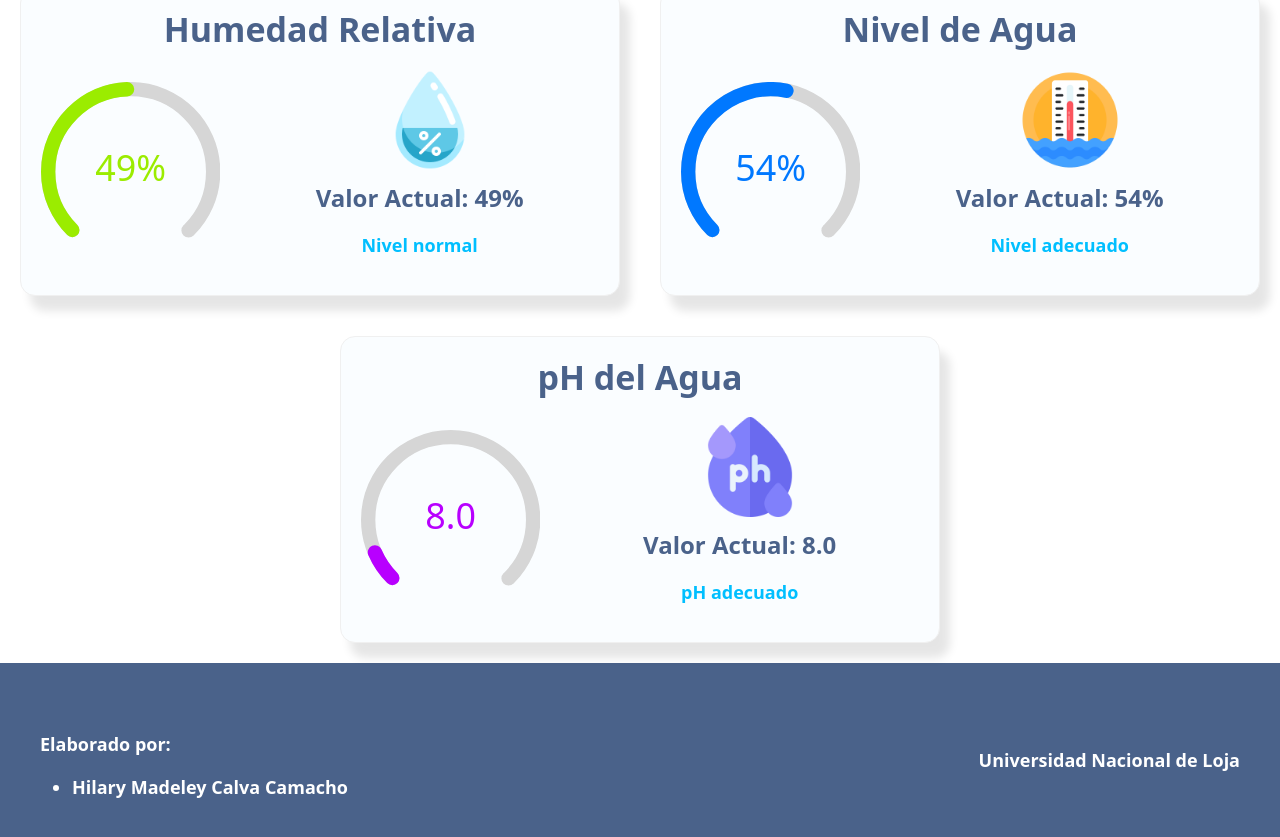
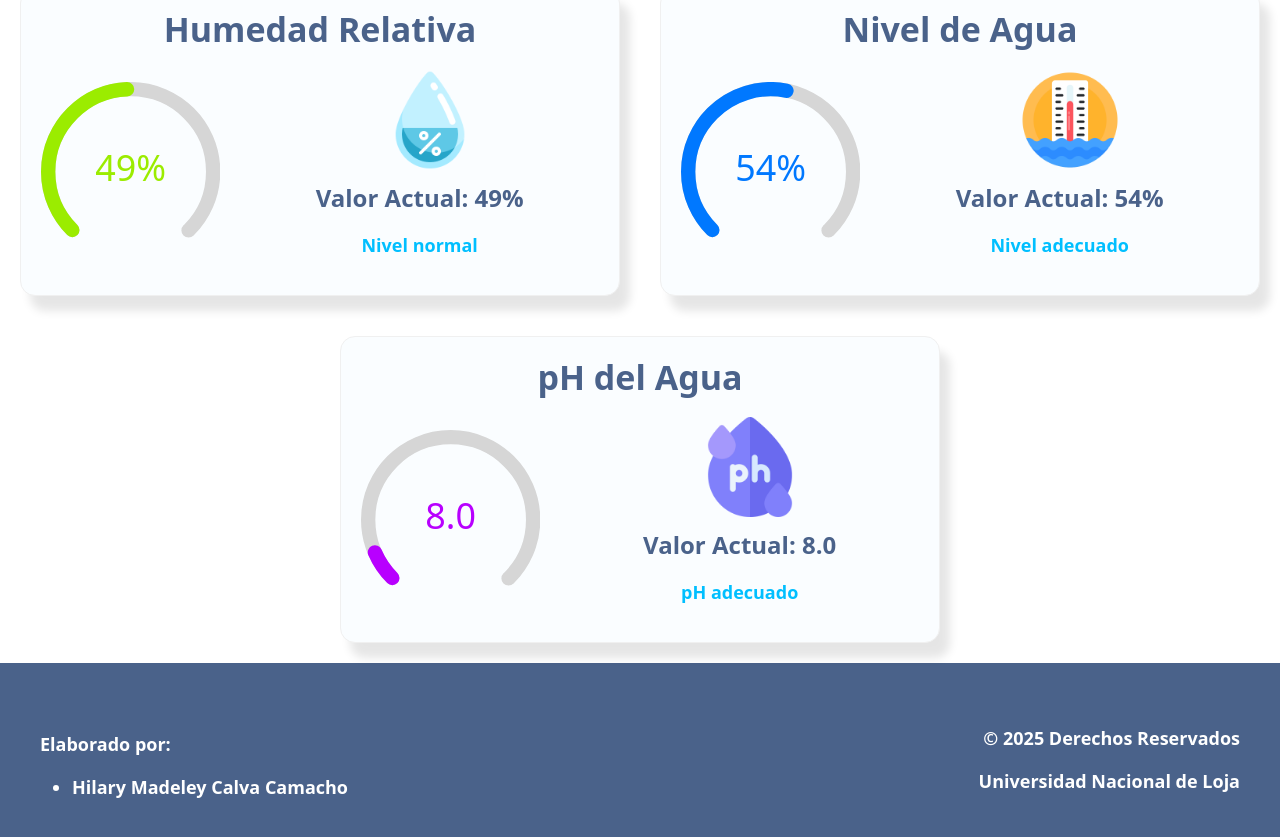
Before and after one commit to Hilary-Madelein/Sistema-de-riego-en-tiempo-real, a React (Create React App) app: page / in a window 1280 px wide. Shown: the part 470-1307 px from the top of the page. Built offline with nearby package versions, Linux system fonts and the light colour scheme.

Commit message:
Cambio de prueba para verificar despliegue

```diff
--- a/src/fragments/Footer.jsx
+++ b/src/fragments/Footer.jsx
@@ -15,6 +15,7 @@ const Footer = () => {
             </div>
             {/* Columna derecha */}
             <div className="footerRight">
+              <p>© 2025 Derechos Reservados</p>
               <p>Universidad Nacional de Loja</p>
             </div>
           </div>
```
